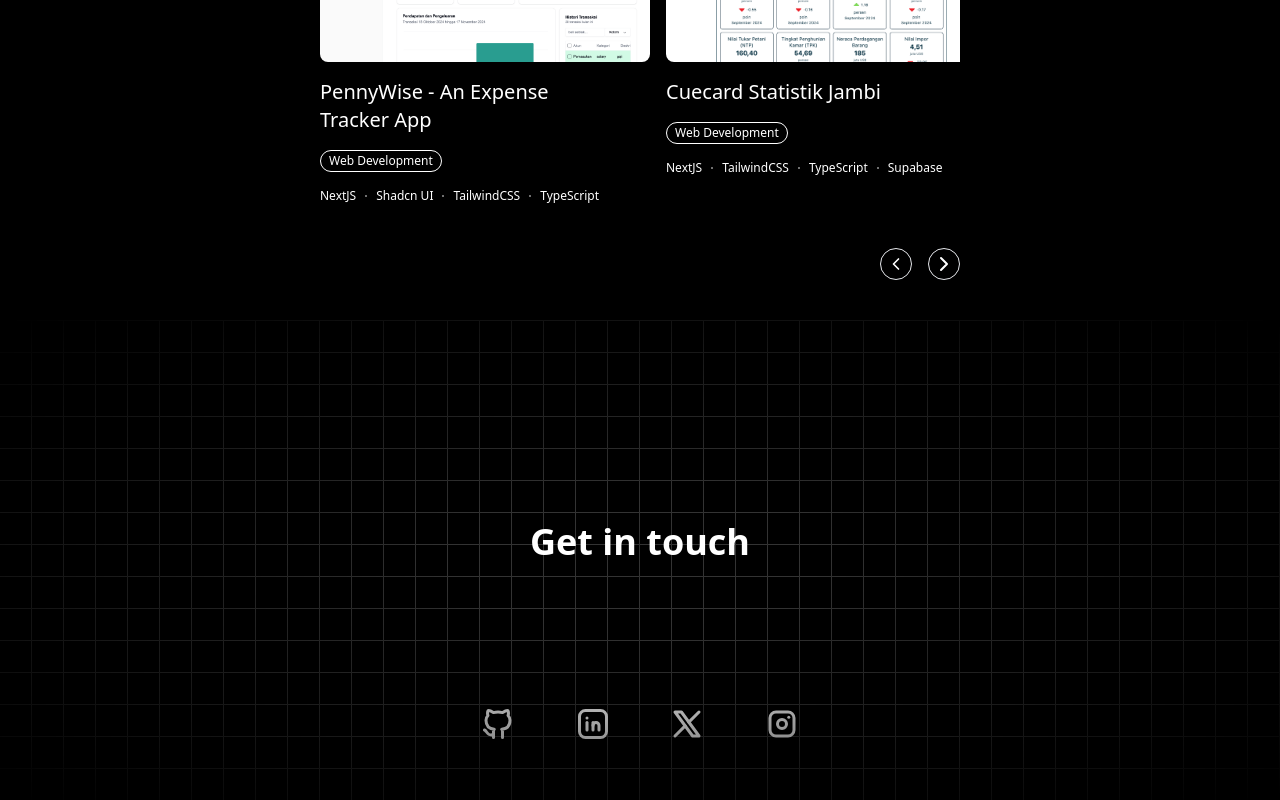
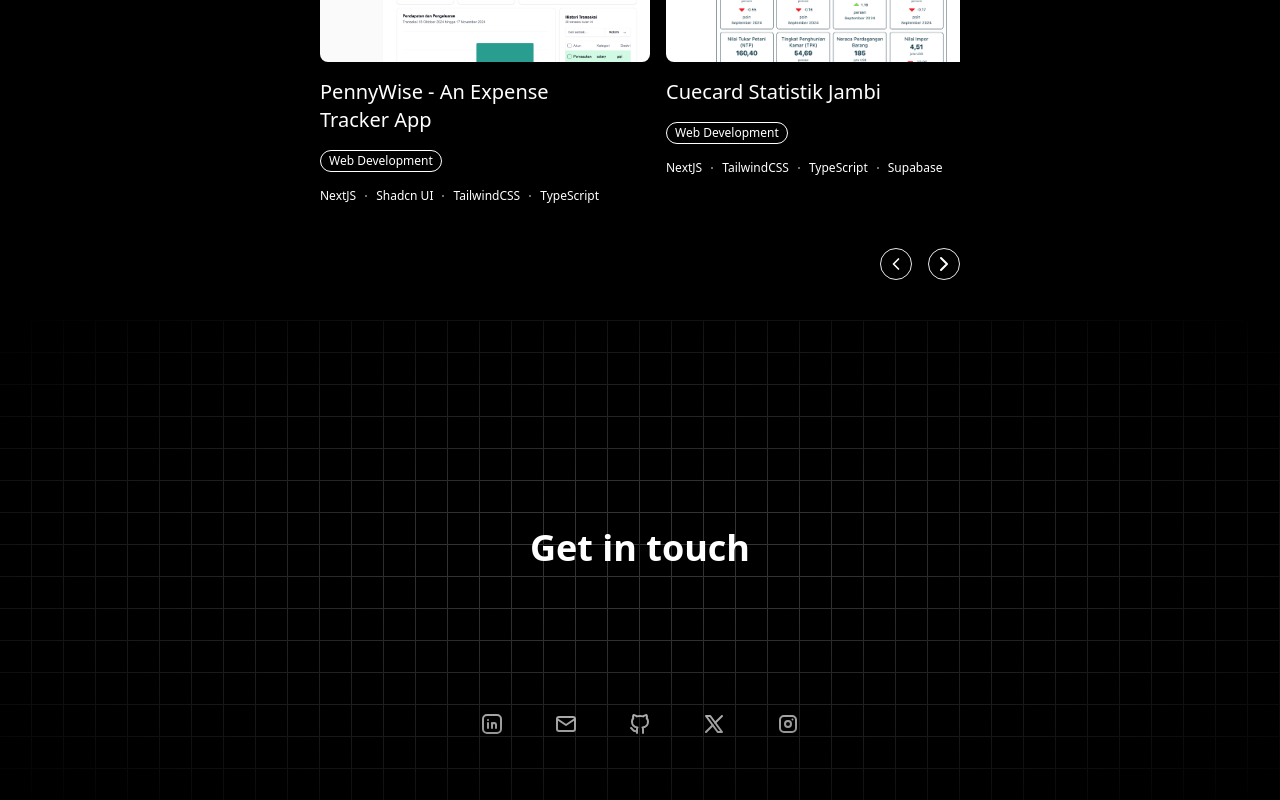
Before and after one commit to fikrianggara/porto, a Next.js app: page / in a window 1280 px wide. Shown: the part 1266-2066 px from the top of the page. Built offline with nearby package versions, Linux system fonts and the light colour scheme.

Commit message:
update footer animation

```diff
--- a/src/app/page.tsx
+++ b/src/app/page.tsx
@@ -19,6 +19,7 @@ import {
   IconBrandX,
   IconChevronLeft,
   IconChevronRight,
+  IconMail,
   IconPointFilled,
 } from "@tabler/icons-react";
 import Navbar from "@/components/navbar";
@@ -184,7 +185,7 @@ const projects = [
         icon: <IconBrandDocker size={36} />,
       },
     ],
-    domain: ["Microservice"],
+    domain: ["Distributed System"],
   },
   {
     title: "Airbnb Clone",
@@ -328,24 +329,30 @@ const projects = [
 
 const socialMedia = [
   {
+    name: "Linkedin",
+    link: "https://www.linkedin.com/in/fikri-septrian-anggara/",
+    icon: <IconBrandLinkedin size={24} />,
+  },
+  {
+    name: "Email",
+    link: "mailto:dev.fikrianggara@gmail.com",
+    icon: <IconMail size={24} />,
+  },
+  {
     name: "Github",
     link: "https://github.com/fikrianggara",
-    icon: <IconBrandGithub size={36} />,
+    icon: <IconBrandGithub size={24} />,
   },
-  {
-    name: "Linkedin",
-    link: "https://www.linkedin.com/in/fikri-septrian-anggara/",
-    icon: <IconBrandLinkedin size={36} />,
-  },
+
   {
     name: "X",
     link: "https://x.com/dobequalnsd",
-    icon: <IconBrandX size={36} />,
+    icon: <IconBrandX size={24} />,
   },
   {
     name: "Instagram",
     link: "https://instagram.com/fikrianggara",
-    icon: <IconBrandInstagram size={36} />,
+    icon: <IconBrandInstagram size={24} />,
   },
 ];
 
@@ -679,7 +686,14 @@ const Page = () => {
           initial="hidden"
           whileInView="visible"
           variants={{
-            visible: { opacity: 1 },
+            visible: {
+              opacity: 1,
+              transition: {
+                // delay: 6,
+                staggerChildren: 0.25,
+                duration: 2,
+              },
+            },
             hidden: { opacity: 0 },
           }}
           className="w-1/2 md:w-[20rem] flex flex-row m-auto justify-center md:justify-between md:items-center space-x-4"
@@ -688,14 +702,11 @@ const Page = () => {
             return (
               <motion.li
                 key={idx}
-                initial="hidden"
-                whileInView="visible"
+                // initial="hidden"
+                // whileInView="visible"
                 variants={{
                   hidden: { opacity: 0 },
-                  visible: (index) => ({
-                    opacity: 1,
-                    transition: { delay: index * 0.3 },
-                  }),
+                  visible: { opacity: 1, transition: { duration: 1 } },
                 }}
               >
                 <Link
```
